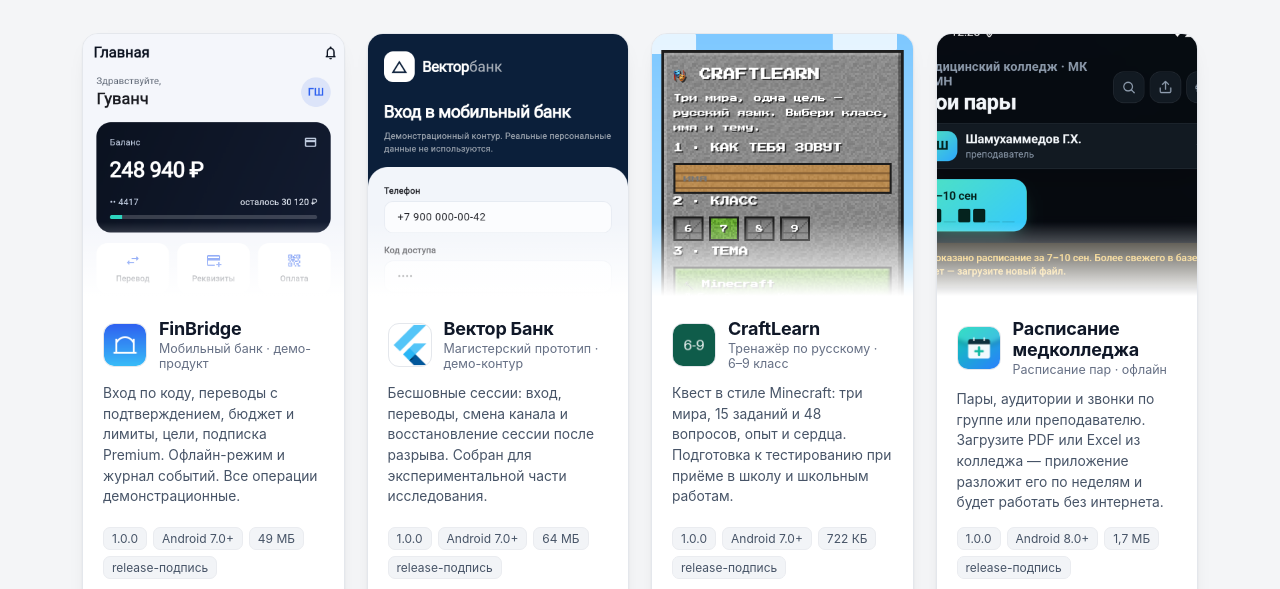
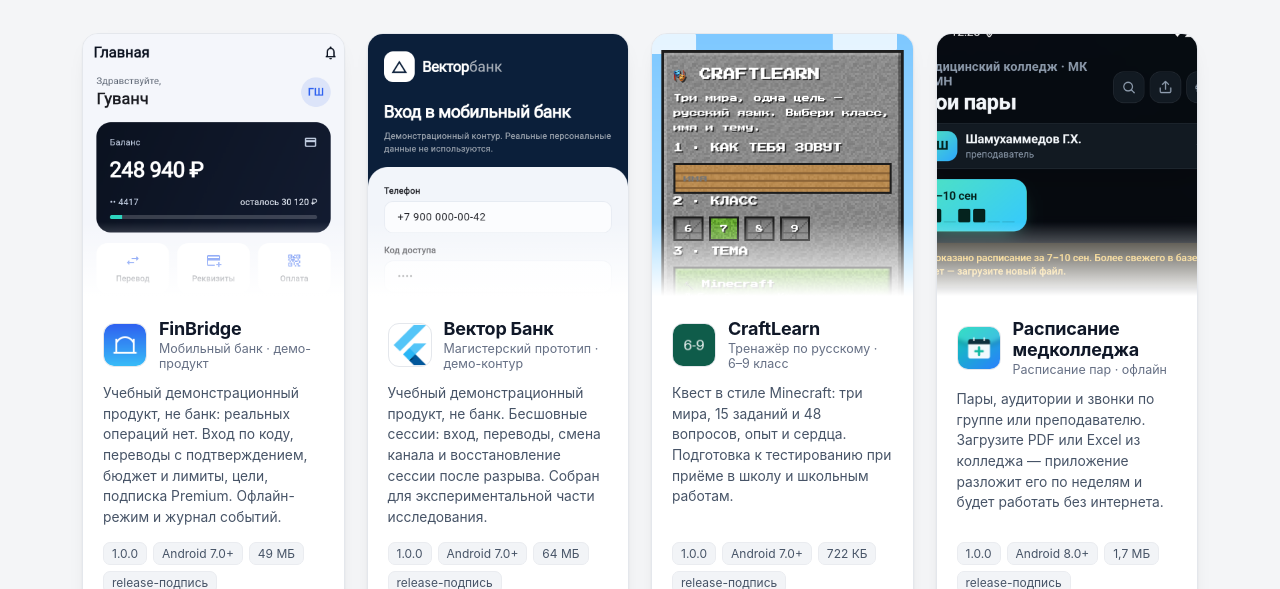
Before and after one commit to mospoliteh2627-alt/apps, a plain HTML site: page index.html in a window 1280 px wide. Shown: the part 211-800 px from the top of the page. Drawn offline with Linux system fonts and the light colour scheme.

Commit message:
Приложения: явный дисклеймер «не банк» у FinBridge и Вектора

```diff
--- a/index.html
+++ b/index.html
@@ -119,7 +119,7 @@
             <div class="kind">Мобильный банк · демо-продукт</div>
           </div>
         </div>
-        <p class="desc">Вход по коду, переводы с подтверждением, бюджет и лимиты, цели, подписка Premium. Офлайн-режим и журнал событий. Все операции демонстрационные.</p>
+        <p class="desc">Учебный демонстрационный продукт, не банк: реальных операций нет. Вход по коду, переводы с подтверждением, бюджет и лимиты, цели, подписка Premium. Офлайн-режим и журнал событий.</p>
         <ul class="meta">
           <li>1.0.0</li><li>Android 7.0+</li><li>49 МБ</li><li>release-подпись</li>
         </ul>
@@ -138,7 +138,7 @@
             <div class="kind">Магистерский прототип · демо-контур</div>
           </div>
         </div>
-        <p class="desc">Бесшовные сессии: вход, переводы, смена канала и восстановление сессии после разрыва. Собран для экспериментальной части исследования.</p>
+        <p class="desc">Учебный демонстрационный продукт, не банк. Бесшовные сессии: вход, переводы, смена канала и восстановление сессии после разрыва. Собран для экспериментальной части исследования.</p>
         <ul class="meta">
           <li>1.0.0</li><li>Android 7.0+</li><li>64 МБ</li><li>release-подпись</li>
         </ul>
```
